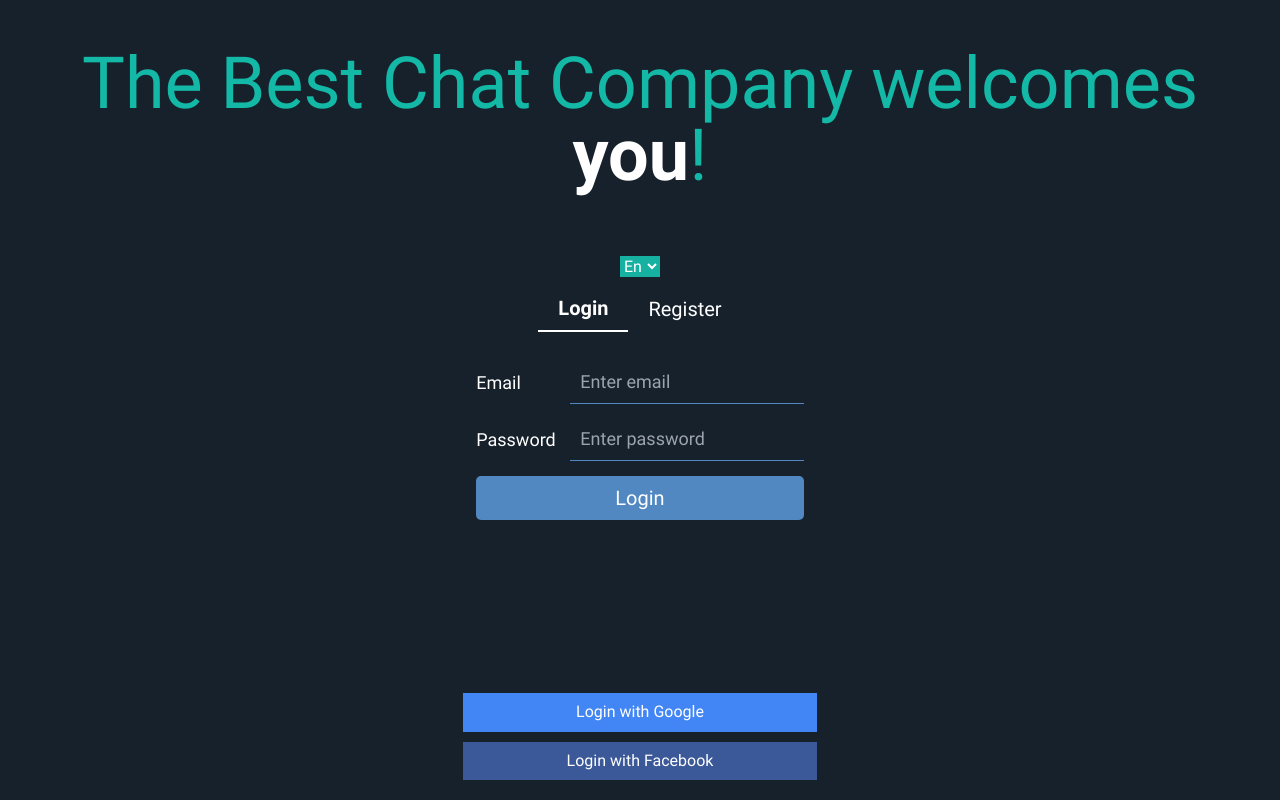
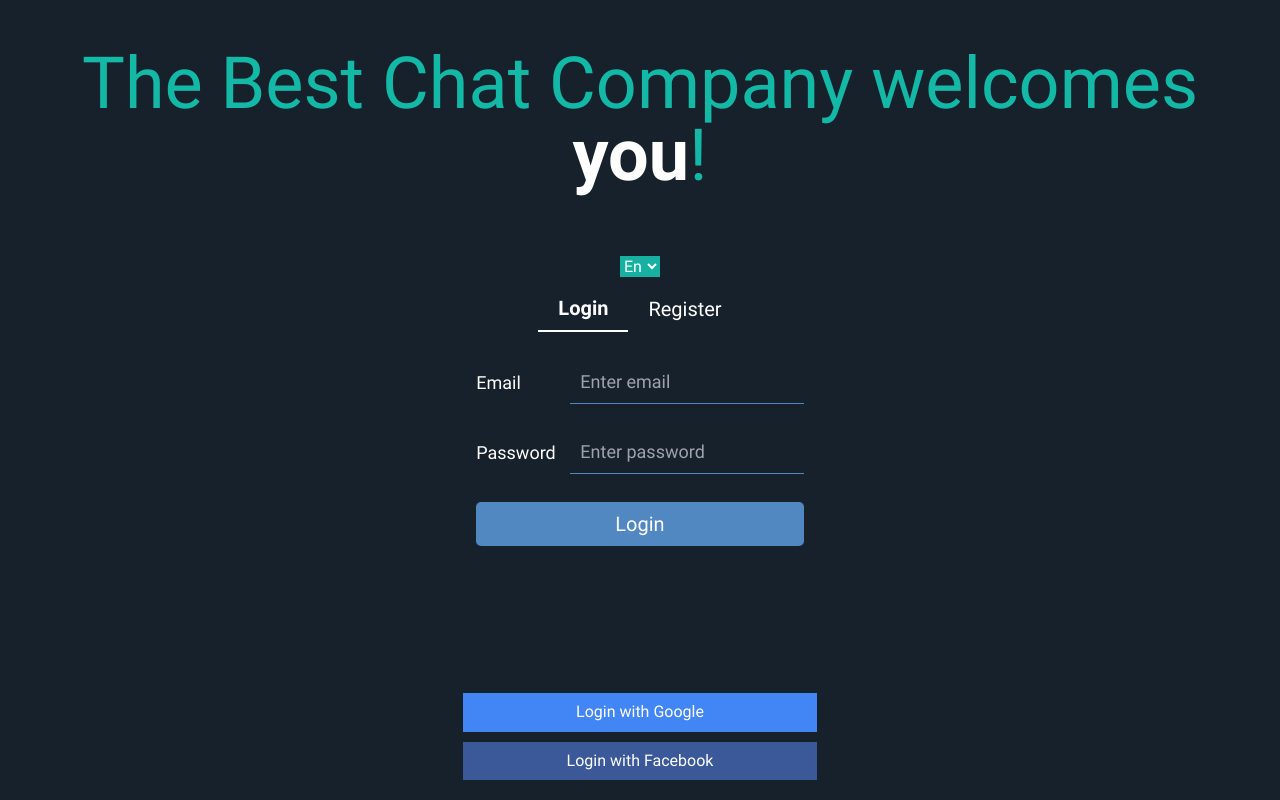
Before and after one commit to Gachegov59/chat-React, a React (Vite) app: page /login in a window 1280 px wide. Built offline with nearby package versions, Linux system fonts and the light colour scheme; no server answers.

Commit message:
fix styles

```diff
--- a/src/assets/styles/vars.css
+++ b/src/assets/styles/vars.css
@@ -27,5 +27,5 @@
   --transition-default: all 0.3s ease;
   --base-font-size: 10px;
 
-  --validate-error: #bf1650;
+  --validate-error: #cc0000;
 }
--- a/src/components/Form/FormGroup/FormGroup.module.scss
+++ b/src/components/Form/FormGroup/FormGroup.module.scss
@@ -1,16 +1,33 @@
 .form-group {
+  position: relative;
+  margin-bottom: 28px;
+  // padding: 5px;
+  &__container {
     display: flex;
     margin-bottom: 15px;
     align-items: center;
+    flex-direction: row;
+    &._error {
+      // border: 1px solid red;
+      background: rgba(#16b1a2, 0.2);
+    }
   }
 
-.form-group label {
+  &__error {
+    position: absolute;
+    bottom: -25px;
+    right: 0;
+
+    p {
+      color: var(--validate-error);
+      margin: 0;
+    }
+  }
+
+  label {
     flex-basis: 100px;
     display: block;
     // margin-bottom: 5px;
   }
 
-.form-group p {
-  color: red;
-  margin: 0;
 }
--- a/src/components/Form/FormGroup/FormGroup.tsx
+++ b/src/components/Form/FormGroup/FormGroup.tsx
@@ -1,5 +1,6 @@
 import { FC, ReactNode } from 'react';
 import styles from './FormGroup.module.scss';
+import { t } from 'i18next';
 interface FormGroupProps {
   label: string;
   error?: string;
@@ -9,9 +10,11 @@ interface FormGroupProps {
 const FormGroup: FC<FormGroupProps> = ({ label, error, children }) => {
   return (
     <div className={styles['form-group']}>
-      <label className="text-white">{label}</label>
-      {children}
-      {error && <p>{error}</p>}
+      <div className={`${styles['form-group__container']} ${error ? styles['_error'] : ''}`}>
+        <label className="text-white">{label}</label>
+        {children}
+      </div>
+      <div className={styles['form-group__error']}>{error && <p>{t(error)}</p>}</div>
     </div>
   );
 };
--- a/src/components/Modals/CreateChatModal/FormCreateChat/FormCreateChat.tsx
+++ b/src/components/Modals/CreateChatModal/FormCreateChat/FormCreateChat.tsx
@@ -2,6 +2,7 @@ import Form from '@/components/Form/Form';
 import { FC } from 'react';
 import { SubmitHandler } from 'react-hook-form';
 import { FormCreateChatFields } from './FormCreateChatConfig';
+import { t } from 'i18next';
 
 interface FormCreateChatProps {}
 export type FormCreateChatFormValues = {
@@ -13,7 +14,7 @@ const FormCreateChat: FC<FormCreateChatProps> = () => {
   const FormCreateChatHandler: SubmitHandler<FormCreateChatFormValues> = (data) => {};
   return (
     <div>
-      <Form fields={FormCreateChatFields} onSubmit={FormCreateChatHandler}/>
+      <Form fields={FormCreateChatFields} classListBtn='w-min px-4' onSubmit={FormCreateChatHandler} submitButtonText={t('createChat.create')} />
     </div>
   );
 };
--- a/src/locales/en/translations.json
+++ b/src/locales/en/translations.json
@@ -51,6 +51,9 @@
     "name": "Name",
     "create": "Create",
     "cancel": "Cancel",
-    "placeholder": "Enter chat name"
+    "placeholder": "Enter chat name",
+    "validation": {
+      "requiredName": "Chat name is required"
+    }
   }
 }
```
Lines whose indentation alone changed are shown as unchanged.
